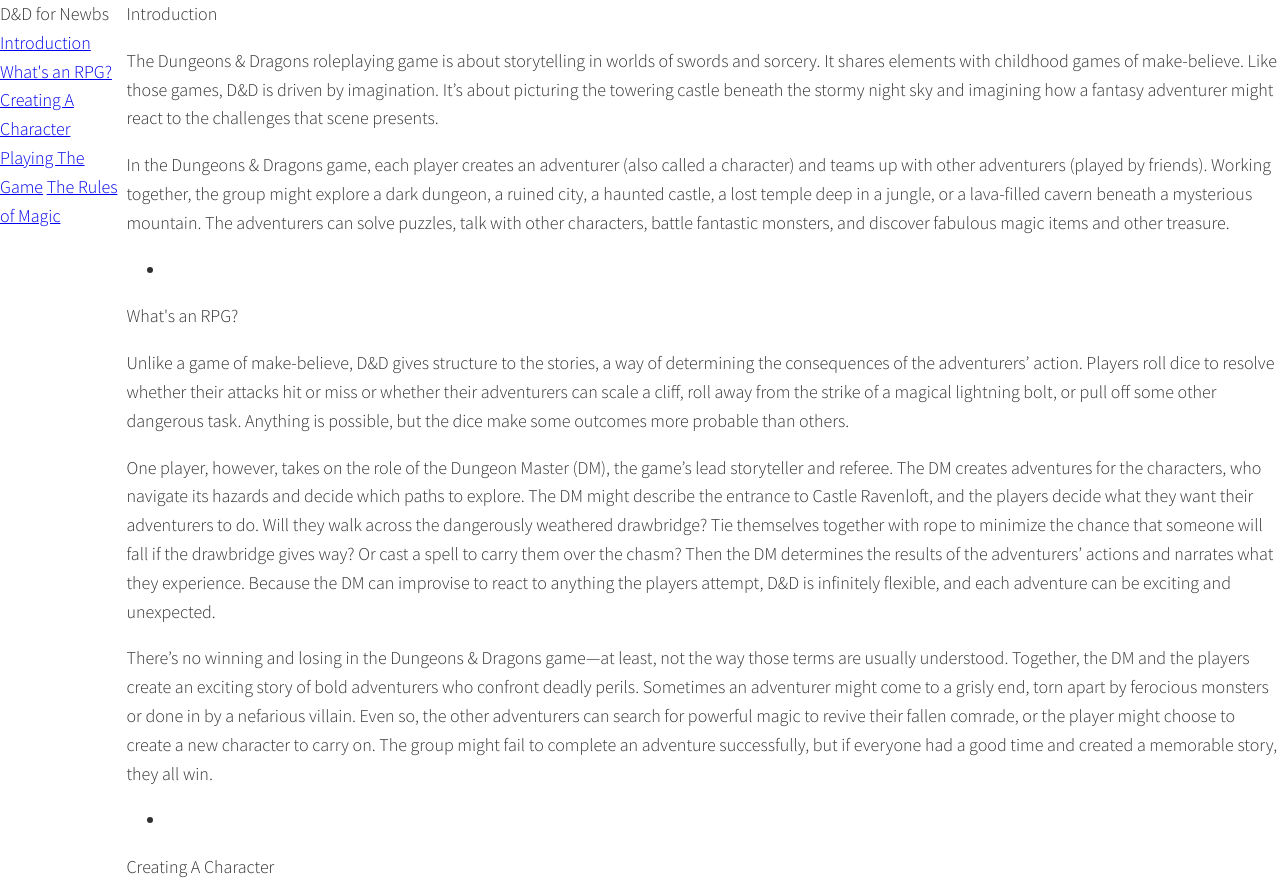
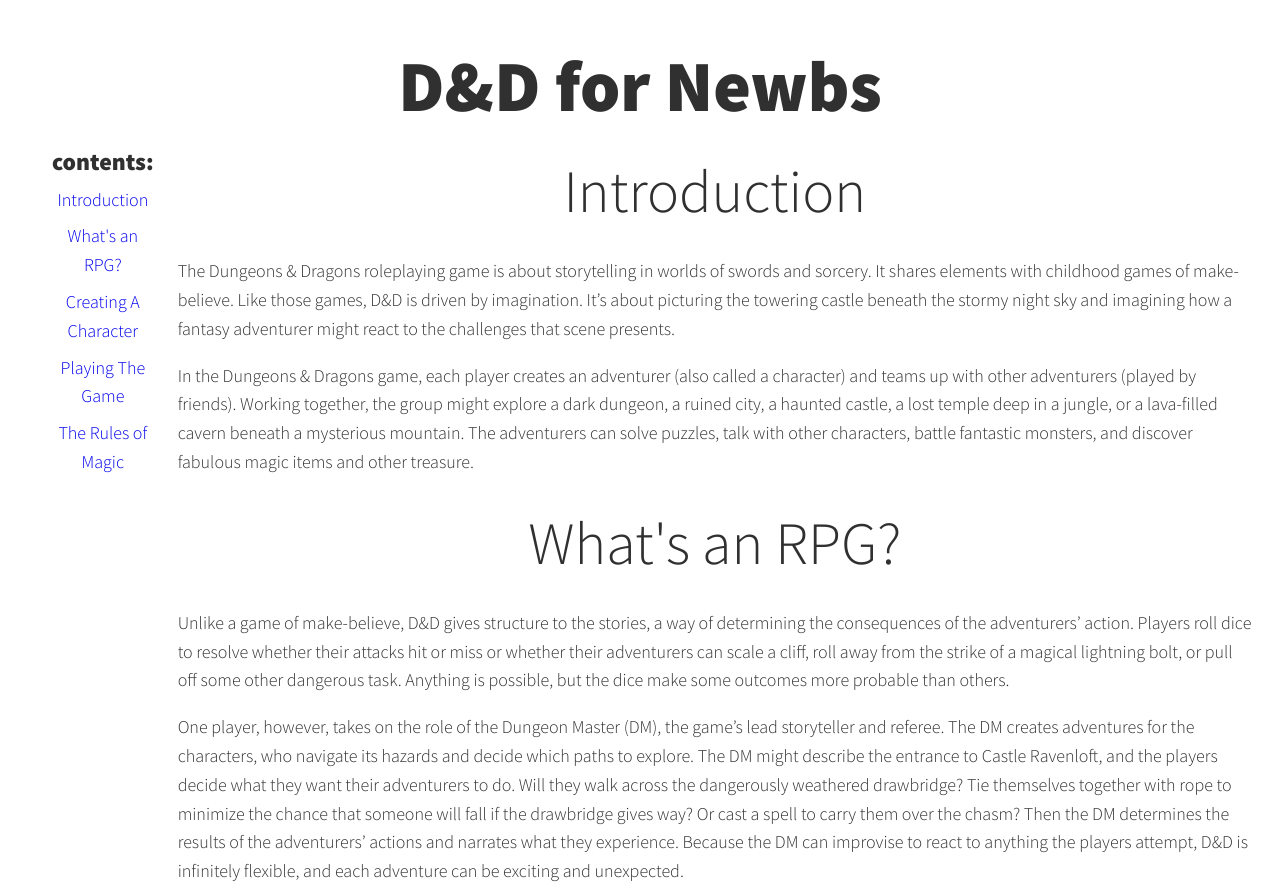
Before and after one commit to ryanroat/FCCTechDoc, a plain HTML site: page index.html in a window 1280 px wide. Shown: the top 889 px of the page. Drawn offline with nearby package versions, Linux system fonts and the light colour scheme.

Commit message:
style update; sticky side navbar

```diff
--- a/index.html
+++ b/index.html
@@ -16,13 +16,13 @@
 
     <link rel="stylesheet" href="style.css" />
 
-    <!-- TODO: what is the title for this page? -->
-    <title>Document</title>
+    <title>D&D for Newbs</title>
 </head>
 <body>
+    <header class="title">D&D for Newbs</header>
     <div class="container">
         <nav id="navbar">
-            <header>D&D for Newbs</header>
+            <header>contents:</header>
             <a href="#introduction" class="nav-link">Introduction</a>
             <a href="#what's_an_RPG?" class="nav-link">What's an RPG?</a>
             <a href="#creating_a_character" class="nav-link">Creating A Character</a>
@@ -35,9 +35,6 @@
                 <p>The Dungeons & Dragons roleplaying game is about storytelling in worlds of swords and sorcery. It shares elements with childhood games of make-believe. Like those games, D&D is driven by imagination. It’s about picturing the towering castle beneath the stormy night sky and imagining how a fantasy adventurer might react to the challenges that scene presents.</p>
                 <p>In the Dungeons & Dragons game, each player creates an adventurer (also called a character) and teams up with other adventurers (played by friends). Working together, the group might explore a dark dungeon, a ruined city, a haunted castle, a lost temple deep in a jungle, or a lava-filled cavern beneath a mysterious mountain. The adventurers can solve puzzles, talk with other characters, battle fantastic monsters, and discover fabulous magic items and other treasure.</p>
                 <code></code>
-                <ul>
-                    <li></li>
-                </ul>
             </section>
             <section class="main-section" id="what's_an_RPG?">
                 <header>What's an RPG?</header>
@@ -45,9 +42,6 @@
                 <p>One player, however, takes on the role of the Dungeon Master (DM), the game’s lead storyteller and referee. The DM creates adventures for the characters, who navigate its hazards and decide which paths to explore. The DM might describe the entrance to Castle Ravenloft, and the players decide what they want their adventurers to do. Will they walk across the dangerously weathered drawbridge? Tie themselves together with rope to minimize the chance that someone will fall if the drawbridge gives way? Or cast a spell to carry them over the chasm? Then the DM determines the results of the adventurers’ actions and narrates what they experience. Because the DM can improvise to react to anything the players attempt, D&D is infinitely flexible, and each adventure can be exciting and unexpected.</p>
                 <p>There’s no winning and losing in the Dungeons & Dragons game—at least, not the way those terms are usually understood. Together, the DM and the players create an exciting story of bold adventurers who confront deadly perils. Sometimes an adventurer might come to a grisly end, torn apart by ferocious monsters or done in by a nefarious villain. Even so, the other adventurers can search for powerful magic to revive their fallen comrade, or the player might choose to create a new character to carry on. The group might fail to complete an adventure successfully, but if everyone had a good time and created a memorable story, they all win.</p>
                 <code></code>
-                <ul>
-                    <li></li>
-                </ul>
             </section>
             <section class="main-section" id="creating_a_character">
                 <header>Creating A Character</header>
@@ -67,18 +61,12 @@
                 <p></p>
                 <p></p>
                 <code></code>
-                <ul>
-                    <li></li>
-                </ul>
             </section>
             <section class="main-section" id="the_rules_of_magic">
                 <header>The Rules of Magic</header>
                 <p></p>
                 <p></p>
                 <code></code>
-                <ul>
-                    <li></li>
-                </ul>
             </section>
         </main>
     </div> <!-- /container -->
--- a/style.css
+++ b/style.css
@@ -52,7 +52,7 @@
   body {
     background: var(--clr-light);
     color: var(--clr-dark);
-    margin: 0;
+    margin: 1.25rem;
     font-family: var(--ff-primary);
     font-size: var(--fs-body);
     line-height: 1.6;
@@ -64,13 +64,67 @@
 
 /* body sections */
 
+.title {
+    font-size: var(--fs-h1);
+    font-weight: var(--fw-bold);
+    text-align: center;
+    /* position: sticky; */
+    top: 0;
+    background: #fff;
+}
+
 .container {
     display: flex;
     flex-direction: column;
+    /* flex-wrap: wrap; */
+}
+
+#navbar {
+    padding: 0 1.5rem;
+    position: sticky;
+    display: flex;
+    justify-content: space-between;
+}
+
+#navbar header {
+    font-size: var(--fs-h3);
+    font-weight: var(--fw-bold);
+    visibility: hidden;
+}
+
+.nav-link {
+    padding: 0 .5rem;
+    text-decoration: none;
+    text-align: center;
+}
+
+.main-section header {
+    font-size: var(--fs-h2);
+    text-align: center;
+
 }
 
 @media (min-width: 800px) {
+    body {
+        margin: 1.75rem;
+    }
+
     .container {
         flex-direction: row;
     }
+
+    #navbar {
+        top: 100px;
+        align-self: flex-start;
+        flex-direction: column;
+    }
+
+    #navbar header {
+        visibility: visible;
+    }
+
+    .nav-link {
+        padding: .25rem 0;
+
+    }
 }
```
